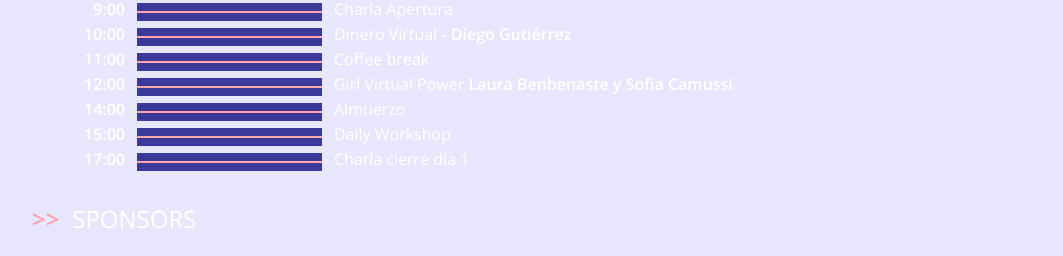
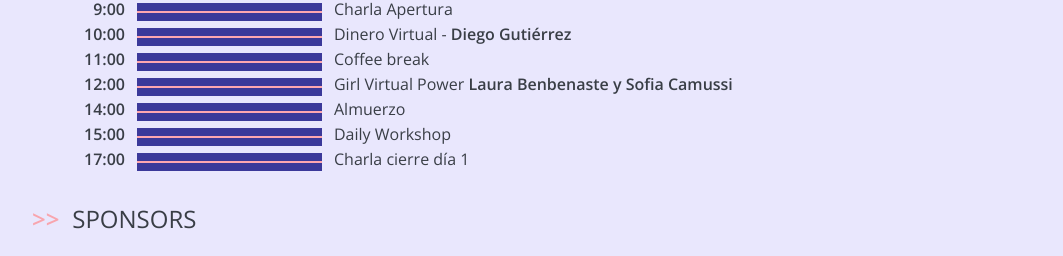
Before and after one commit to Leandro-Angeli/git-clase-sabado, a plain HTML site: page index.html in a window 1280 px wide. Shown: the part 1757-2013 px from the top of the page, without its empty margins (96-1159 px from the left). Drawn offline with nearby package versions, Linux system fonts and the light colour scheme.

Commit message:
git branch

```diff
--- a/css/style.css
+++ b/css/style.css
@@ -575,3 +575,8 @@ strong {
       font-size: 2.4em; }
     .der2 img {
       padding-bottom: 20px; } }
+
+
+:not(a){color: #393e46;
+
+}
```
